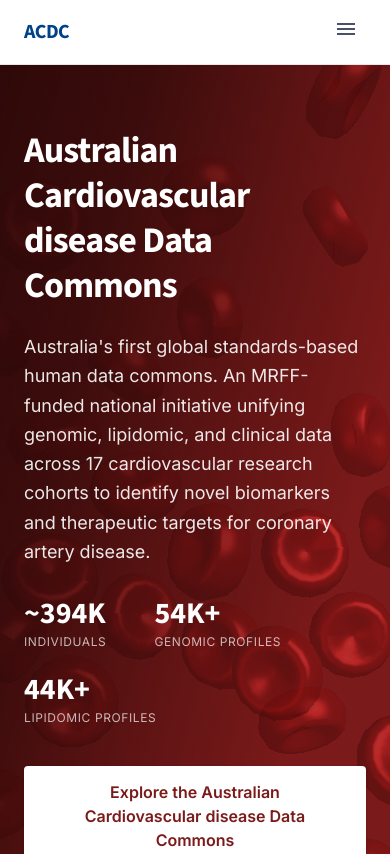
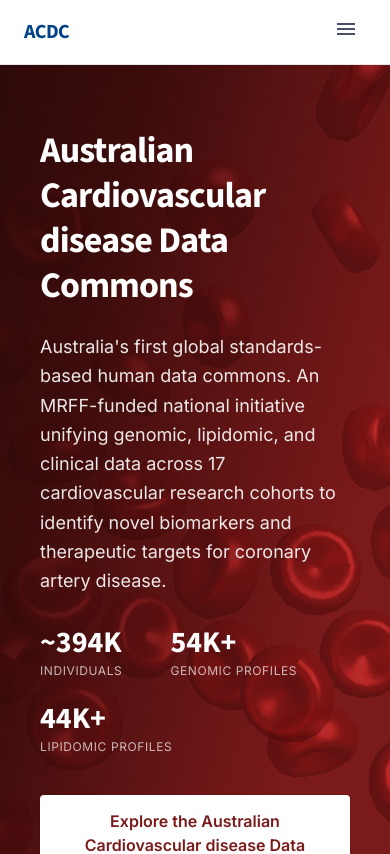
Before and after one commit to AustralianBioCommons/heartdata-landing-page, a React (Vite) app: page / in a window 390 px wide. Shown: the top 854 px of the page. Built offline with nearby package versions, Linux system fonts and the light colour scheme.

Commit message:
fix(hero): widen side padding for hero text
Increase the hero content gutters from px-6/px-8 to px-10/px-12 so
the heading and copy get more breathing room from the viewport edges,
most noticeably on mobile widths.

```diff
--- a/src/components/hero/HeroContent.tsx
+++ b/src/components/hero/HeroContent.tsx
@@ -9,7 +9,7 @@ const stats = [
 
 export default function HeroContent() {
   return (
-    <div className="relative z-20 mx-auto max-w-6xl px-6 lg:px-8 py-16 lg:py-0 grid grid-cols-1 lg:grid-cols-12 gap-12 items-center">
+    <div className="relative z-20 mx-auto max-w-6xl px-10 lg:px-12 py-16 lg:py-0 grid grid-cols-1 lg:grid-cols-12 gap-12 items-center">
       <div className="lg:col-span-10 flex flex-col justify-center">
         <h1 className="font-headline text-4xl sm:text-5xl lg:text-6xl font-bold text-white leading-tight tracking-tight mb-6">
           Australian Cardiovascular disease{" "}
```
